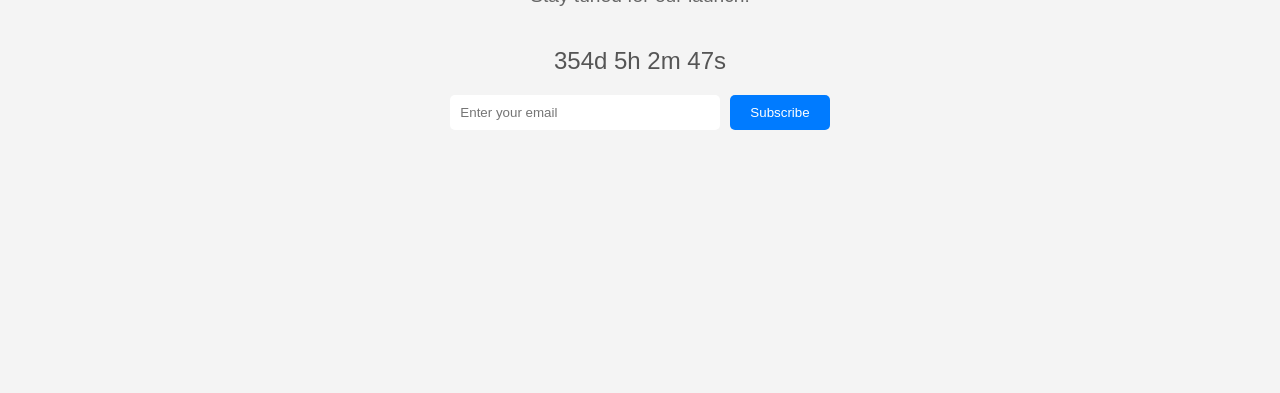
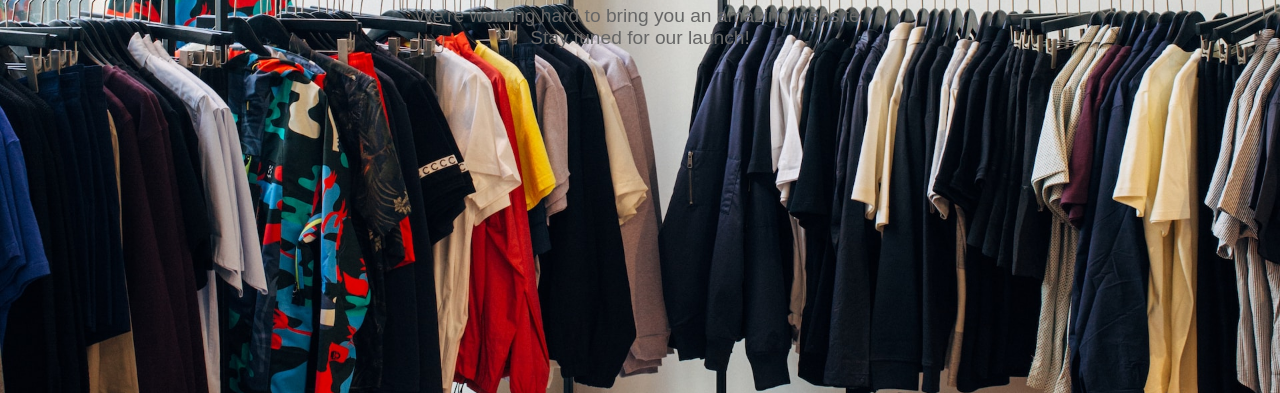
Before and after one commit to clotheen/clotheen.github.io, a plain HTML site: page index.html in a window 1280 px wide. Shown: the part 407-800 px from the top of the page. Drawn offline with Linux system fonts and the light colour scheme.

Commit message:
attractive coming soon- added background image

```diff
--- a/index.html
+++ b/index.html
@@ -42,36 +42,6 @@
             margin-bottom: 40px;
         }
 
-        .countdown {
-            color: #555;
-            font-size: 1.5em;
-            margin-bottom: 20px;
-        }
-
-        .subscribe {
-            display: flex;
-            justify-content: center;
-            align-items: center;
-            margin-top: 20px;
-        }
-
-        .subscribe input[type="email"] {
-            padding: 10px;
-            border: none;
-            border-radius: 5px;
-            margin-right: 10px;
-            width: 250px;
-        }
-
-        .subscribe input[type="submit"] {
-            padding: 10px 20px;
-            border: none;
-            border-radius: 5px;
-            background-color: #007BFF;
-            color: #fff;
-            cursor: pointer;
-        }
-
         .background {
             position: fixed;
             top: 0;
@@ -91,41 +61,12 @@
 <body>
     <div class="background">
         <!-- Add an image for the background -->
-        <img src="background-image.jpg" alt="Background Image">
+        <img src="./bg.jpg" alt="Background Image">
     </div>
 
     <div class="container">
         <h1>Coming Soon</h1>
         <p>We're working hard to bring you an amazing website.<br>Stay tuned for our launch!</p>
-        <div class="countdown" id="countdown"></div>
-        <div class="subscribe">
-            <input type="email" placeholder="Enter your email">
-            <input type="submit" value="Subscribe">
-        </div>
     </div>
-
-    <script>
-        // Add JavaScript for a countdown timer
-        const countdownElement = document.getElementById('countdown');
-        const launchDate = new Date('2024-12-31 00:00:00').getTime();
-
-        const updateCountdown = () => {
-            const currentDate = new Date().getTime();
-            const timeDifference = launchDate - currentDate;
-
-            const days = Math.floor(timeDifference / (1000 * 60 * 60 * 24));
-            const hours = Math.floor((timeDifference % (1000 * 60 * 60 * 24)) / (1000 * 60 * 60));
-            const minutes = Math.floor((timeDifference % (1000 * 60 * 60)) / (1000 * 60));
-            const seconds = Math.floor((timeDifference % (1000 * 60)) / 1000);
-
-            countdownElement.innerHTML = `${days}d ${hours}h ${minutes}m ${seconds}s`;
-
-            if (timeDifference < 0) {
-                countdownElement.innerHTML = 'We have launched!';
-            }
-        };
-
-        setInterval(updateCountdown, 1000);
-    </script>
 </body>
 </html>
```
Also changed, not shown: bg.jpg (added).
